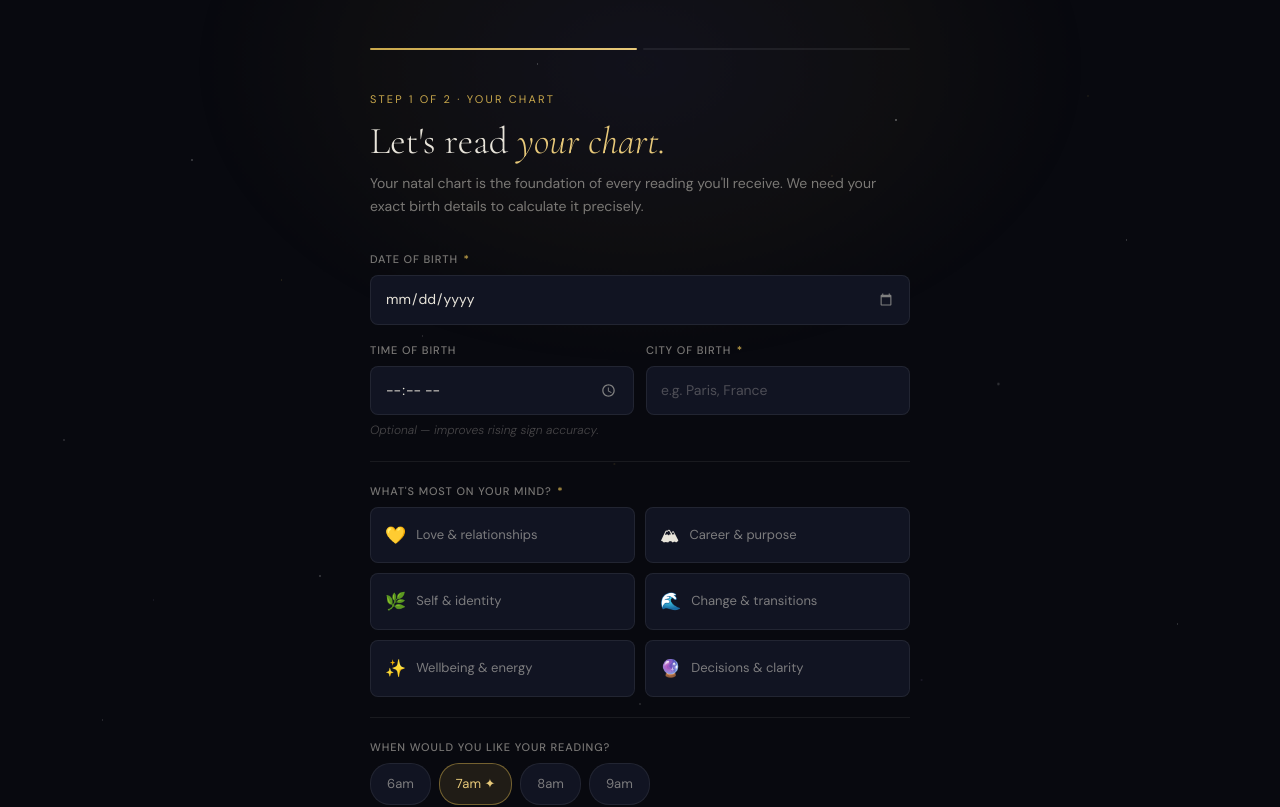
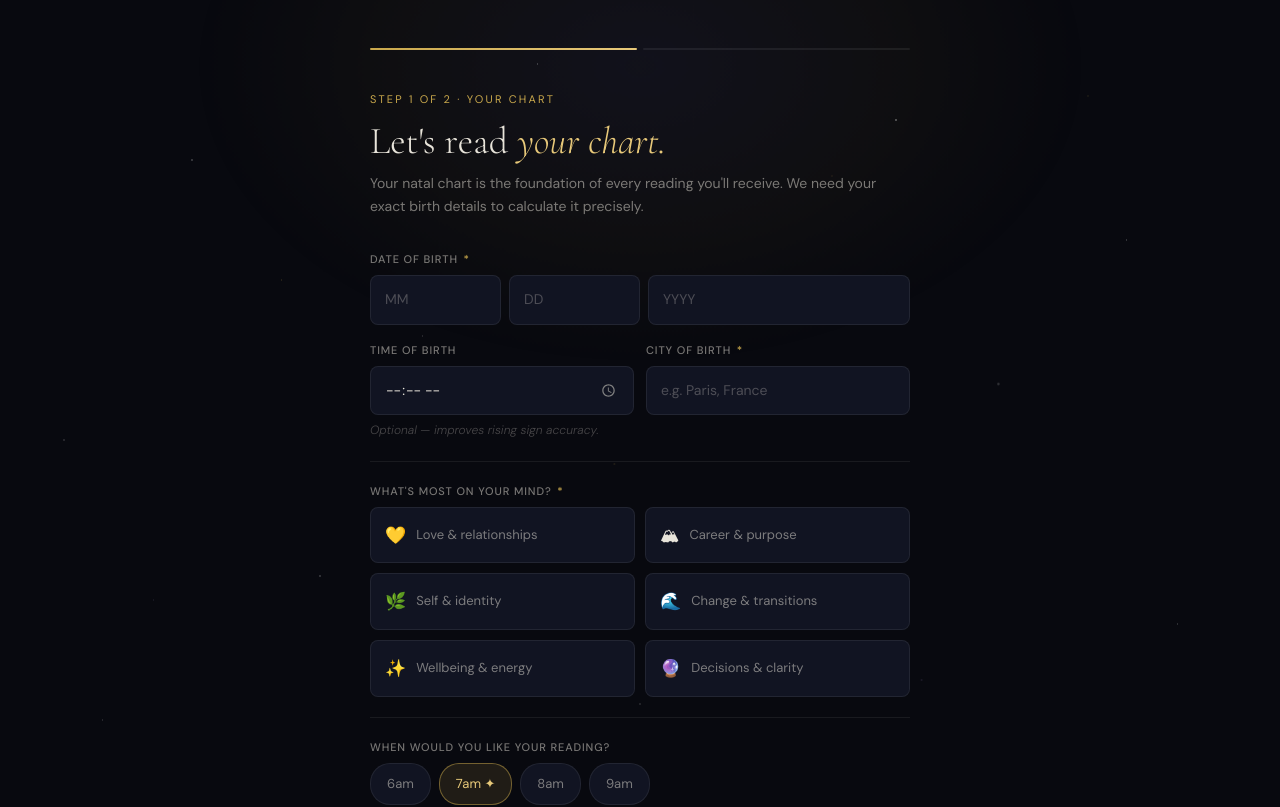
Before and after one commit to julianalert/seraphova, a Next.js app: page /start in a window 1280 px wide. Shown: the top 807 px of the page. Built offline with nearby package versions, Linux system fonts and the light colour scheme.

Commit message:
date fix

```diff
--- a/app/start/page.tsx
+++ b/app/start/page.tsx
@@ -67,6 +67,11 @@ export default function StartPage() {
   const [currentStep, setCurrentStep] = useState<1 | 2>(1);
   const [animating, setAnimating] = useState(false);
 
+  // Separate MM / DD / YYYY inputs so format is always explicit
+  const [birthMonth, setBirthMonth] = useState('');
+  const [birthDay,   setBirthDay]   = useState('');
+  const [birthYear,  setBirthYear]  = useState('');
+
   const [step1, setStep1] = useState<Step1Data>({
     birth_date:    '',
     birth_time:    '',
@@ -86,6 +91,16 @@ export default function StartPage() {
   const [errors2, setErrors2] = useState<Errors2>({});
   const [submitting, setSubmitting] = useState(false);
   const [apiError, setApiError] = useState('');
+
+  function updateBirthDate(m: string, d: string, y: string) {
+    if (m && d && y && y.length === 4) {
+      const mm   = m.padStart(2, '0');
+      const dd   = d.padStart(2, '0');
+      setStep1(p => ({ ...p, birth_date: `${y}-${mm}-${dd}` }));
+    } else {
+      setStep1(p => ({ ...p, birth_date: '' }));
+    }
+  }
 
   function validateStep1(): boolean {
     const e: Errors1 = {};
@@ -193,15 +208,47 @@ export default function StartPage() {
 
                 <div className="ob-field">
                   <label className="label">Date of birth <span>*</span></label>
+                  <div style={{ display: 'grid', gridTemplateColumns: '1fr 1fr 2fr', gap: 8 }}>
                     <input
                       className={`input ${errors1.birth_date ? 'input-error' : ''}`}
-                    type="date"
-                    value={step1.birth_date}
+                      type="number"
+                      placeholder="MM"
+                      min={1} max={12}
+                      value={birthMonth}
                       onChange={e => {
-                      setStep1(p => ({ ...p, birth_date: e.target.value }));
+                        const v = e.target.value.slice(0, 2);
+                        setBirthMonth(v);
+                        updateBirthDate(v, birthDay, birthYear);
                         setErrors1(p => ({ ...p, birth_date: undefined }));
                       }}
                     />
+                    <input
+                      className={`input ${errors1.birth_date ? 'input-error' : ''}`}
+                      type="number"
+                      placeholder="DD"
+                      min={1} max={31}
+                      value={birthDay}
+                      onChange={e => {
+                        const v = e.target.value.slice(0, 2);
+                        setBirthDay(v);
+                        updateBirthDate(birthMonth, v, birthYear);
+                        setErrors1(p => ({ ...p, birth_date: undefined }));
+                      }}
+                    />
+                    <input
+                      className={`input ${errors1.birth_date ? 'input-error' : ''}`}
+                      type="number"
+                      placeholder="YYYY"
+                      min={1900} max={new Date().getFullYear()}
+                      value={birthYear}
+                      onChange={e => {
+                        const v = e.target.value.slice(0, 4);
+                        setBirthYear(v);
+                        updateBirthDate(birthMonth, birthDay, v);
+                        setErrors1(p => ({ ...p, birth_date: undefined }));
+                      }}
+                    />
+                  </div>
                   {errors1.birth_date && <span className="ob-error">{errors1.birth_date}</span>}
                 </div>
 
```
Lines whose indentation alone changed are shown as unchanged.
